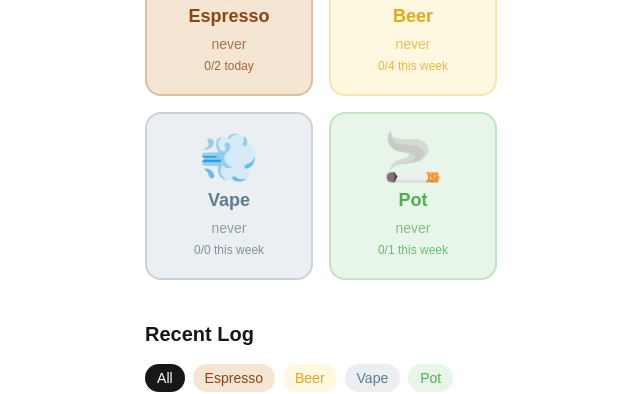
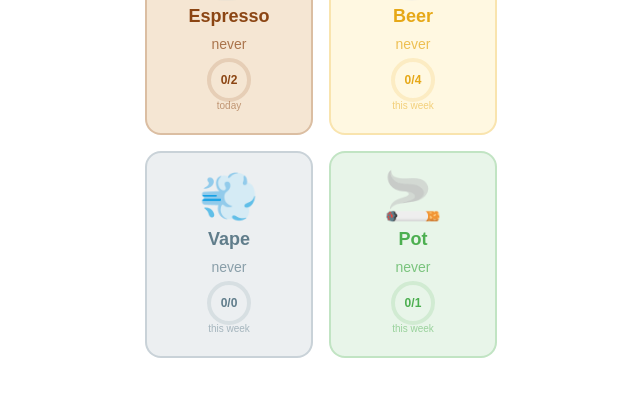
Before and after one commit to johndimm/bad-habits, a Next.js app: page / in a window 1280 px wide. Shown: the part 196-590 px from the top of the page, without its empty margins (319-959 px from the left). Built offline with nearby package versions, Linux system fonts and the light colour scheme.

Commit message:
progress

```diff
--- a/src/app/page.tsx
+++ b/src/app/page.tsx
@@ -21,6 +21,7 @@ import {
 } from "@/lib/db";
 import type { Habit } from "@/lib/habits";
 import HabitEditor from "@/components/HabitEditor";
+import TimelineChart from "@/components/TimelineChart";
 
 interface DailyCount {
   date: string;
@@ -123,6 +124,74 @@ function formatGoal(habit: Habit): string {
   return `${habit.goalCount}${unit}${per}`;
 }
 
+function GoalRing({
+  progress,
+  habit,
+}: {
+  progress: { current: number; goal: number; period: string; bad: boolean; direction: "atMost" | "atLeast" };
+  habit: Habit;
+}) {
+  const size = 44;
+  const stroke = 4;
+  const r = (size - stroke) / 2;
+  const circ = 2 * Math.PI * r;
+
+  const goal = progress.goal;
+  const current = progress.current;
+  const unit = habit.type === "timed" ? "m" : "";
+
+  let frac: number;
+  if (goal === 0) {
+    frac = current > 0 ? 1 : 0;
+  } else {
+    frac = Math.min(current / goal, 1);
+  }
+
+  const fillColor = progress.bad
+    ? "#e53e3e"
+    : progress.direction === "atLeast" && current >= goal
+      ? "#22c55e"
+      : habit.color;
+
+  const offset = circ * (1 - frac);
+
+  return (
+    <div className="flex flex-col items-center gap-0.5">
+      <svg width={size} height={size} className="-rotate-90">
+        <circle
+          cx={size / 2}
+          cy={size / 2}
+          r={r}
+          fill="none"
+          stroke={habit.color}
+          strokeWidth={stroke}
+          opacity={0.15}
+        />
+        <circle
+          cx={size / 2}
+          cy={size / 2}
+          r={r}
+          fill="none"
+          stroke={fillColor}
+          strokeWidth={stroke}
+          strokeDasharray={circ}
+          strokeDashoffset={offset}
+          strokeLinecap="round"
+        />
+      </svg>
+      <span
+        className="text-xs font-semibold -mt-8 mb-2"
+        style={{ color: fillColor }}
+      >
+        {current}{unit}/{goal}{unit}
+      </span>
+      <span className="text-[10px]" style={{ color: habit.color, opacity: 0.5 }}>
+        {progress.period}
+      </span>
+    </div>
+  );
+}
+
 function formatTime(ts: number): string {
   return new Date(ts).toLocaleString(undefined, {
     month: "short",
@@ -212,7 +281,8 @@ export default function Home() {
     await refreshEntries();
   }
 
-  const dailyCounts = computeDailyCounts(entries, habits);
+  const countHabits = habits.filter((h) => h.type !== "timed");
+  const countCounts = computeDailyCounts(entries, countHabits);
 
   if (loading) {
     return (
@@ -287,15 +357,7 @@ export default function Home() {
                 </span>
               )}
               {progress && (
-                <span
-                  className="text-xs font-medium"
-                  style={{
-                    color: progress.bad ? "#e53e3e" : (!progress.bad && progress.direction === "atLeast" && progress.current >= progress.goal) ? "#22c55e" : habit.color,
-                    opacity: 0.8,
-                  }}
-                >
-                  {progress.current}{habit.type === "timed" ? "m" : ""}/{progress.goal}{habit.type === "timed" ? "m" : ""} {progress.period}
-                </span>
+                <GoalRing progress={progress} habit={habit} />
               )}
               {habit.type === "timed" && (
                 <span
@@ -310,16 +372,16 @@ export default function Home() {
         })}
       </div>
 
-      {/* Chart */}
-      {dailyCounts.length > 0 && (
+      {/* Count habits chart */}
+      {countCounts.length > 0 && countHabits.length > 0 && (
         <section className="mb-10">
-          <h2 className="text-xl font-semibold mb-4">Usage Over Time</h2>
+          <h2 className="text-xl font-semibold mb-4">Counts</h2>
           <div
             className="rounded-xl border p-4 overflow-hidden"
             style={{ backgroundColor: "var(--background)" }}
           >
             <ResponsiveContainer width="100%" height={300}>
-              <BarChart data={dailyCounts}>
+              <BarChart data={countCounts}>
                 <CartesianGrid strokeDasharray="3 3" opacity={0.2} />
                 <XAxis
                   dataKey="date"
@@ -350,7 +412,7 @@ export default function Home() {
                 <Legend
                   content={() => (
                     <div className="flex flex-wrap justify-center gap-x-4 gap-y-1 mt-2">
-                      {habits.map((h) => (
+                      {countHabits.map((h) => (
                         <div key={h.id} className="flex items-center gap-1.5">
                           <span
                             className="w-3 h-3 rounded-sm inline-block shrink-0"
@@ -362,7 +424,7 @@ export default function Home() {
                     </div>
                   )}
                 />
-                {habits.map((habit) => (
+                {countHabits.map((habit) => (
                   <Bar
                     key={habit.id}
                     dataKey={habit.id}
@@ -376,6 +438,9 @@ export default function Home() {
           </div>
         </section>
       )}
+
+      {/* Timed habits timeline */}
+      <TimelineChart entries={entries} habits={habits} />
 
       {/* Recent log with tabs */}
       <section>
```
